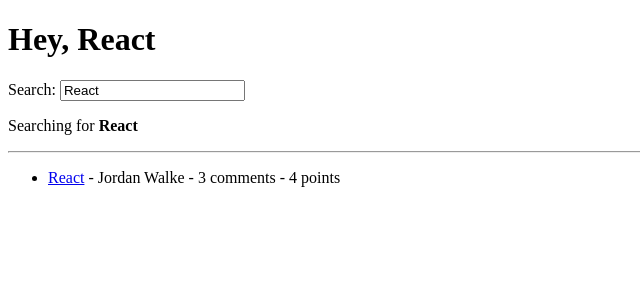
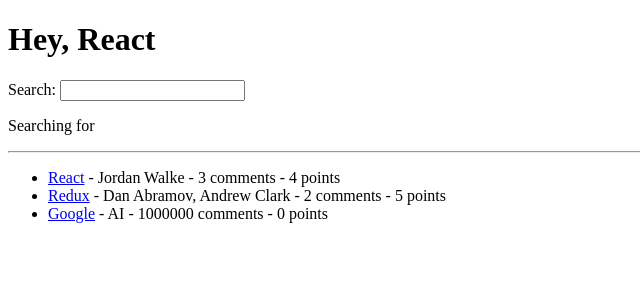
Before and after one commit to anthpantaleo/react_learning, a React app in the folder hacker-stories/: page / in a window 1280 px wide. Shown: the top 300 px of the page, without its empty margins (0-640 px from the left). Built offline with nearby package versions, Linux system fonts and the light colour scheme; the HTML template or start-up script is replaced by a standard one.

Commit message:
first custom hook

```diff
--- a/hacker-stories/src/App.jsx
+++ b/hacker-stories/src/App.jsx
@@ -6,6 +6,17 @@
 const welcome = {
   greeting: "Hey",
   title: "React",
+};
+
+const useStorageState = (key, initialState) => {
+  const [value, setValue] = React.useState(
+    localStorage.getItem(key) || initialState
+  );
+  React.useEffect(() => {
+    localStorage.setItem(key, value);
+  }, [value]);
+
+  return [value, setValue];
 };
 
 const App = () => {
@@ -36,13 +47,7 @@
     },
   ];
 
-  const [searchTerm, setSearchTerm] = React.useState(
-    localStorage.getItem("search") || "React"
-  );
-
-  React.useEffect(() => {
-    localStorage.setItem("search", searchTerm);
-  }, [searchTerm]);
+  const [searchTerm, setSearchTerm] = useStorageState("searchValue", "");
 
   const handleSearch = (event) => {
     setSearchTerm(event.target.value);
```
